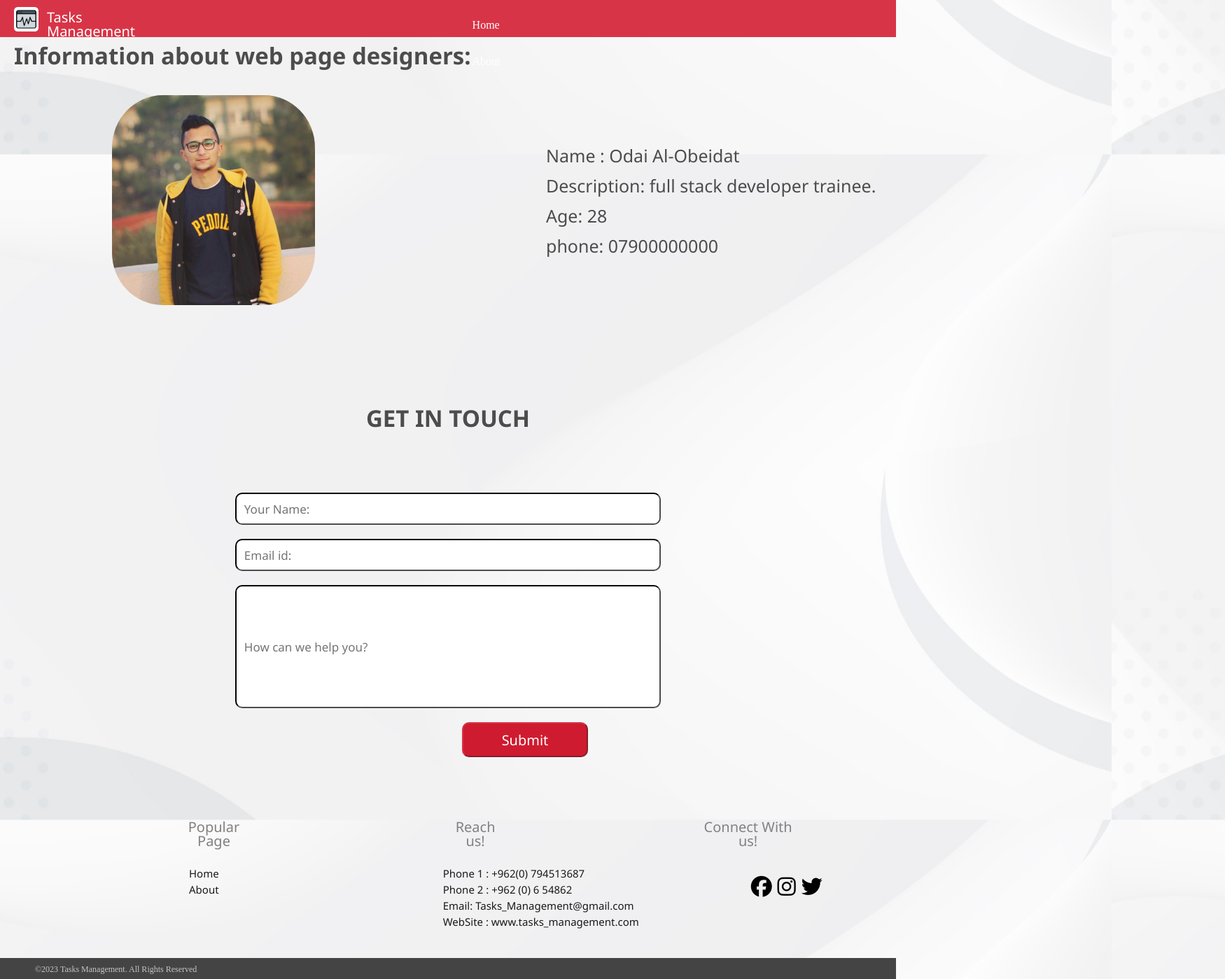
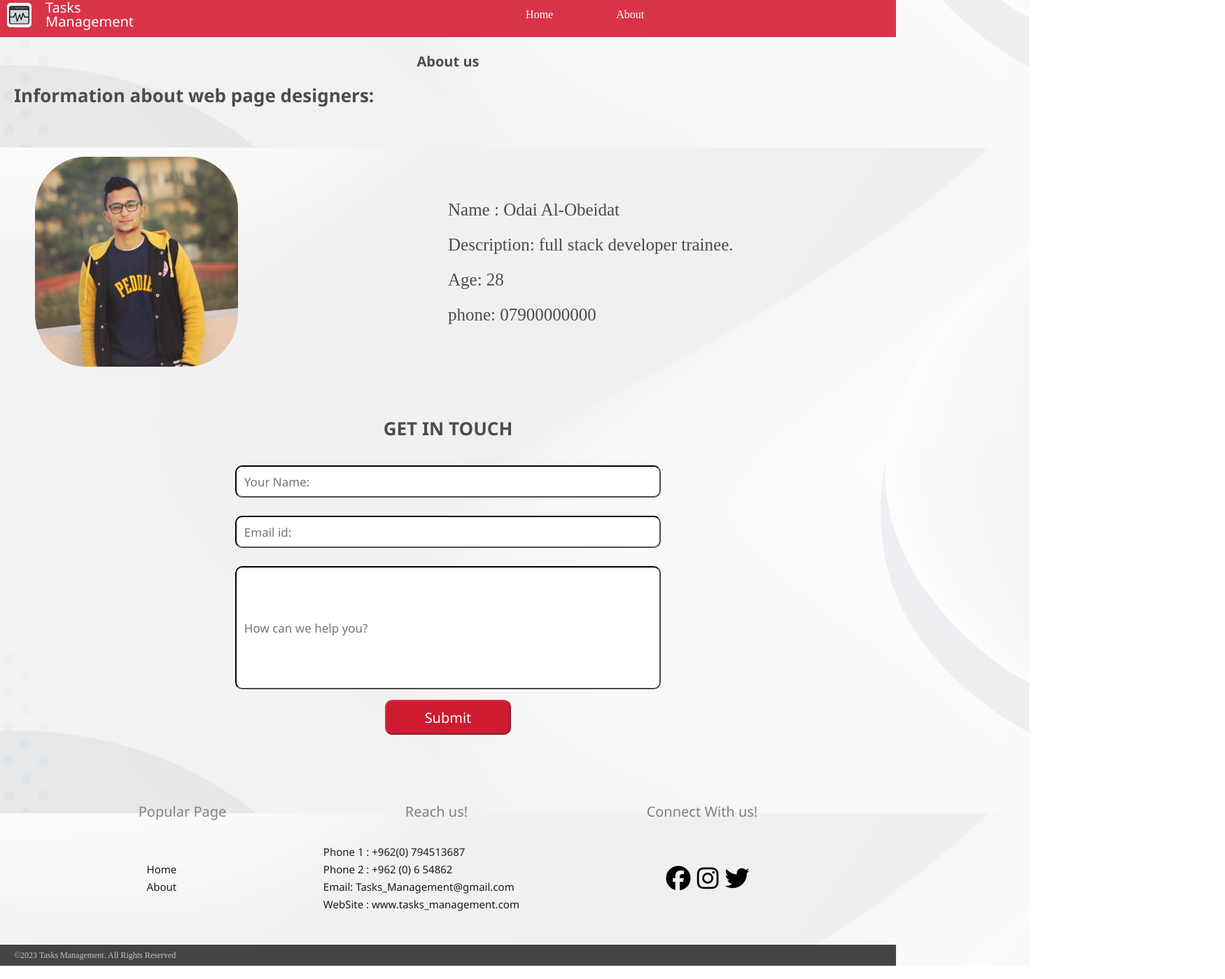
Before and after one commit to Ody950/todo-project, a plain HTML site: page about.html in a window 1280 px wide. Shown: the part 7-1406 px from the top of the page at 70% size, 1750 px wide, since content can reach past the window. Drawn offline with Linux system fonts and the light colour scheme.

Commit message:
ToDo List

```diff
--- a/CSS/About.css
+++ b/CSS/About.css
@@ -10,33 +10,44 @@ body {
   header {
     background-color: #d83447;
     height: 60px;
-    position: fixed;
-    width: 100%;
-    top: 0;
+    justify-content: flex-start;
+
+
   }
 
-  .fu {
+   .header1 {
     display: flex;
     flex-direction:row;
-    margin: 17px 0px 0px 20px;
+
   }
 
-
-   img {
+  img {
     width: 35px;
     height: 35px;
     border-radius: 15%;
-    margin: 0px 0px 0px 0px;
-    float: left;
+
+  }
+   .img1 {
+
+   display: flex;
+   flex-direction: row;
+   flex-wrap: wrap;
+   justify-content: space-around;
+   align-items: center;
+   padding: 0px 10px;
   }
 
   h1 {
     font-family: 'Segoe UI', Tahoma, Geneva, Verdana, sans-serif;
     font-size: 20px;
     font-weight: 500;
-    text-align: left;
-    margin: 5px 0px 0px 12px;
     color: #ffffff;
+    display: flex;
+    flex-direction: row;
+    flex-wrap: wrap;
+    justify-content: space-around;
+    align-items: center;
+    padding: 0px 10px;
 
 
   }
@@ -44,24 +55,34 @@ body {
 
   .d6 {
     list-style-type: none;
-    margin: 0;
-    padding: 0;
     overflow: hidden;
     background-color: #33;
-    margin: 0px 0px 0px 250px;
+   display: flex;
+   flex-direction: row;
+   align-items: center;
+   padding: 20px 550px;
+   gap: 90px
   }
 
-  .d5 {
-    float: left;
-  }
 
   .d5 a {
     display: block;
     color: white;
     text-align: center;
-    padding: 14px 16px;
     text-decoration: none;
   }
+
+
+
+
+
+
+
+
+
+
+
+
 
 main section h3 {
   font-family: 'Segoe UI', Tahoma, Geneva, Verdana, sans-serif;
@@ -73,19 +94,14 @@ main section h3 {
 
 }
 
-.ody {
-  display: flex;
-  flex-direction:row;
-  font-family: 'Segoe UI', Tahoma, Geneva, Verdana, sans-serif;
-}
 
 main section h4 {
   font-family: 'Segoe UI', Tahoma, Geneva, Verdana, sans-serif;
-  font-size: 33px;
+  font-size: 26px;
   font-weight: 700;
-  padding: 25px 20px 20px 20px;
   color: rgb(76, 76, 76);
   font-family: 'Segoe UI', Tahoma, Geneva, Verdana, sans-serif;
+  padding: 25px 20px;
 
 }
 
@@ -93,108 +109,158 @@ main section img {
   width: 290px;
   height: 300px;
   border-radius: 25%;
-  margin: 20px 20px 20px 160px;
+
 }
 
-
-.lio {
-  margin: 80px 0px 0px 0px;
-
-}
 
 main section ul li {
   font-size: 25px;
   font-weight: 500;
-  margin: 10px 5px 5px 150px;
   color: rgb(76, 76, 76);
   width: 100%;
 }
 
-.bk {
-  text-align: center;
-  margin: 100px 0px 0px 0px;
+.ulN {
+  display: flex;
+  flex-direction: column;
+  gap: 25px;
+
 }
 
-form {
-  text-align: center;
-  margin: 50px 0px 0px 0px;
+.odai1 {
+  display: flex;
+  flex-direction: row;
+  justify-content: start;
+  align-items: center;
+  padding: 50px;
+  gap: 300px;
+}
+
+.formF1 {
+  display: flex;
+  flex-direction: column;
+  gap: 5px;
+}
 
 
-}
+
 form input {
   width: 600px;
   height: 40px;
   font-size: 17px;
   font-weight: 500;
-  margin: 20px 0px 0px 0px;
   border-color: rgb(76, 76, 76);
   border-radius: 10px;
   font-family: 'Segoe UI', Tahoma, Geneva, Verdana, sans-serif;
 }
+
 .kol {
   height: 170px;
 }
+
+
+
+.final1 {
+  display: flex;
+  flex-direction: column;
+  justify-content: center;
+  align-items: center;
+  gap: 15px;
+}
+
+
 main button {
 
   width: 180px;
   height: 50px;
   font-size: 20px;
   font-weight: 500;
-  margin: 20px 0px 0px 660px;
   border-color:  #d83447;
   border-radius: 10px;
   color: rgb(255, 255, 255);
   background-color: #cf1b30;
   font-family: 'Segoe UI', Tahoma, Geneva, Verdana, sans-serif;
+
 }
 
 
-.pp {
-  text-align: center;
+
+
+
+
+
+
+
+
+
+
+
+
+
+
+
+
+
+
+.footer1 {
+  font-family: 'Segoe UI', Tahoma, Geneva, Verdana, sans-serif;
   font-size: 20px;
   font-weight: 500;
   display: flex;
-  flex-direction:row;
-  font-family: 'Segoe UI', Tahoma, Geneva, Verdana, sans-serif;
-  margin:90px 0px 20px 110px;
+  justify-content: space-around;
+  padding: 40px 70px;
+  padding-top: 100px;
 }
 
-h4 {
-  padding: 0px 135px;
+  h4 {
   color: rgb(129, 129, 129);
+
 }
 
-.pppp {
+.footer2 {
   font-size: 15px;
   font-weight: 500;
+  font-family: 'Segoe UI', Tahoma, Geneva, Verdana, sans-serif;
   display: flex;
-  flex-direction:row;
-  font-family: 'Segoe UI', Tahoma, Geneva, Verdana, sans-serif;
-  margin:5px 0px 20px 110px;
+  flex-direction: row;
+  justify-content: space-evenly;
+  align-items: center;
+  padding-bottom: 50px;
+
 
 }
 
 section ul li {
 
-  padding: 4px 160px;
   color: rgb(26, 26, 26);
-}
-.uy {
-  padding: 15px 0px;
-  font-size: 30px;
+
 
 }
+.footer3 {
+  font-size: 35px;
+  font-weight: 500;
+  font-family: 'Segoe UI', Tahoma, Geneva, Verdana, sans-serif;
+}
 
-.ooo {
+.ul1 {
+  display: flex;
+  flex-direction: column;
+  gap: 10px;
+}
+.ul2 {
+  display: flex;
+  flex-direction: column;
+  gap: 10px;
+}
+
+
+.footer4 {
   height: 30px;
   background-color: #444;
   color: rgb(196, 196, 196);
   font-size: 12px;
   font-weight: 500;
-  margin:20px 0px 0px 0px;
+  display: flex;
+  align-items: center;
+  padding-left: 20px;
 }
-
-.oo {
-
-  margin:10px 0px 20px 50px;
-}
--- a/CSS/index.css
+++ b/CSS/index.css
@@ -8,33 +8,44 @@ body {
   header {
     background-color: #d83447;
     height: 60px;
-    position: fixed;
-    width: 100%;
-    top: 0;
+    justify-content: flex-start;
+
+
   }
 
-  .fu {
+   .header1 {
     display: flex;
     flex-direction:row;
-    margin: 17px 0px 0px 20px;
+
   }
 
-
-   img {
+  img {
     width: 35px;
     height: 35px;
     border-radius: 15%;
-    margin: 0px 0px 0px 0px;
-    float: left;
+
+  }
+   .img1 {
+
+   display: flex;
+   flex-direction: row;
+   flex-wrap: wrap;
+   justify-content: space-around;
+   align-items: center;
+   padding: 0px 10px;
   }
 
   h1 {
     font-family: 'Segoe UI', Tahoma, Geneva, Verdana, sans-serif;
     font-size: 20px;
     font-weight: 500;
-    text-align: left;
-    margin: 5px 0px 0px 12px;
     color: #ffffff;
+    display: flex;
+    flex-direction: row;
+    flex-wrap: wrap;
+    justify-content: space-around;
+    align-items: center;
+    padding: 0px 10px;
 
 
   }
@@ -42,43 +53,49 @@ body {
 
   .d6 {
     list-style-type: none;
-    margin: 0;
-    padding: 0;
     overflow: hidden;
     background-color: #33;
-    margin: 0px 0px 0px 250px;
+   display: flex;
+   flex-direction: row;
+   align-items: center;
+   padding: 20px 550px;
+   gap: 90px
   }
 
-  .d5 {
-    float: left;
-  }
 
   .d5 a {
     display: block;
     color: white;
     text-align: center;
-    padding: 14px 16px;
     text-decoration: none;
   }
 
 
 
+  .h22 {
 
-
-  .h22 {
-    margin: 70px 5px 5px 0px;
     font-family: 'Segoe UI', Tahoma, Geneva, Verdana, sans-serif;
     font-size: 31px;
     font-weight: 700;
-    text-align: center;
-    padding-top: 25px;
     color: rgb(76, 76, 76);
+    display: flex;
+   justify-content: center;
+   padding: 25px;
 
+
+  }
+
+
+
+  .table1 {
+   display: flex;
+   justify-content: center;
+   padding: 20px;
   }
 
   table {
     text-align: center;
-    margin: 70px 5px 50px 390px;
+
 }
 td, th {
   border: 1px solid black;
@@ -86,7 +103,7 @@ td, th {
 
 
 .clas1 {
-  padding: 0px 0px;
+
   width: 650px;
   height: 50px;
   background-color: #444;
@@ -97,7 +114,7 @@ td, th {
 }
 
 .clas2 {
-  padding: 0px 0px;
+
   width: 150px;
   height: 50px;
   background-color: #444;
@@ -106,6 +123,7 @@ td, th {
   color: #ffffff;
 
 }
+
 
 .tablee {
   width: 150px;
@@ -123,52 +141,67 @@ td, th {
 }
 
 
-  .pp {
-  text-align: center;
+
+
+  .footer1 {
+  font-family: 'Segoe UI', Tahoma, Geneva, Verdana, sans-serif;
   font-size: 20px;
   font-weight: 500;
   display: flex;
-  flex-direction:row;
-  font-family: 'Segoe UI', Tahoma, Geneva, Verdana, sans-serif;
-  margin:90px 0px 20px 110px;
+  justify-content: space-around;
+  padding: 40px 70px;
+  padding-top: 100px;
 }
 
   h4 {
-  padding: 0px 135px;
   color: rgb(129, 129, 129);
+
 }
 
-.pppp {
+.footer2 {
   font-size: 15px;
   font-weight: 500;
+  font-family: 'Segoe UI', Tahoma, Geneva, Verdana, sans-serif;
   display: flex;
-  flex-direction:row;
-  font-family: 'Segoe UI', Tahoma, Geneva, Verdana, sans-serif;
-  margin:5px 0px 20px 110px;
+  flex-direction: row;
+  justify-content: space-evenly;
+  align-items: center;
+  padding-bottom: 50px;
+
 
 }
 
 section ul li {
 
-  padding: 4px 160px;
   color: rgb(26, 26, 26);
-}
-.uy {
-  padding: 15px 0px;
-  font-size: 30px;
+
 
 }
+.footer3 {
+  font-size: 35px;
+  font-weight: 500;
+  font-family: 'Segoe UI', Tahoma, Geneva, Verdana, sans-serif;
+}
 
-.ooo {
+.ul1 {
+  display: flex;
+  flex-direction: column;
+  gap: 10px;
+}
+.ul2 {
+  display: flex;
+  flex-direction: column;
+  gap: 10px;
+}
+
+
+.footer4 {
   height: 30px;
   background-color: #444;
   color: rgb(196, 196, 196);
   font-size: 12px;
   font-weight: 500;
-  margin:20px 0px 0px 0px;
+  display: flex;
+  align-items: center;
+  padding-left: 20px;
 }
-
-.oo {
-
-  margin:10px 0px 20px 50px;
-}
--- a/about.html
+++ b/about.html
@@ -13,46 +13,49 @@
 
   <header>
 
-    <section class="fu">
-      <section>
+    <section class="header1">
+      <section class="img1">
         <img src="img/logo1.png">
 
       </section>
 
      <h1 >Tasks Management</h1>
 
+
     <nav>
       <ul class="d6">
         <li class="d5"><a href="index.html">Home</a></li>
         <li class="d5"><a href="about.html">About</a></li>
-        <!--li><a href="#">Service</a></li>
-        <li><a href="#">Contact us</a></li-->
+        <!--li class="d5"><a href="#">Service</a></li>
+        <li class="d5"><a href="#">Contact us</a></li>-->
       </ul>
     </nav>
     </section>
   </header>
+
+
+
+
    <main>
     <section>
      <h3>About us</h3>
      <h4>Information about web page designers: </h4>
     </section>
-  <section class="ody">
+
+    <section class="odai1">
      <img src="img/odai2.jpg">
-
-  <section class="lio">
-  <ul>
+      <ul class="ulN">
        <li>Name : Odai Al-Obeidat</li>
        <li >Description: full stack developer trainee. </li>
        <li >Age: 28 </li>
        <li >phone: 07900000000</li>
       </ul>
      </section>
-   </section>
 
-   <section>
-  <h4 class="bk">GET IN TOUCH</h4>
+     <section class="final1">
+      <h4>GET IN TOUCH</h4>
 
-  <form>
+     <form class="formF1">
       <input type="text" id="fname" placeholder="  Your Name:" value=""><br>
       <input type="text" id="lname" placeholder="  Email id:" value=""><br>
       <input class="kol" type="text" id="lname" placeholder="  How can we help you?" value="">
@@ -62,36 +65,42 @@
 
 </main>
 
+
+
+
+
+
+
 </footer>
-<section class="pp">
+<section class="footer1">
 <h4>Popular Page</h4>
 <h4>Reach us!</h4>
 <h4>Connect With us!</h4>
 </section>
 
-<section class="pppp">
-<ul>
+<section class="footer2">
+<ul class="ul1">
   <li>Home</li>
   <li>About</li>
 </ul>
 
 
-<ul>
+<ul class="ul2">
   <li>Phone 1 : +962(0) 794513687</li>
   <li>Phone 2 : +962 (0) 6 54862</li>
   <li>Email: Tasks_Management@gmail.com</li>
   <li>WebSite : www.tasks_management.com</li>
 </ul>
 
-  <section class="uy" >
+  <section class="footer3" >
   <i class="fa-brands fa-facebook"></i>
   <i class="fa-brands fa-instagram"></i>
   <i class="fa-brands fa-twitter"></i>
   </section>
 </section>
 
-<section class="ooo">
-<section class="oo" id="copy-rights">
+<section class="footerend" >
+<section class="footer4" id="copy-rights">
     <p> ©2023 Tasks Management. All Rights Reserved</p>
 </section>
 </section>
--- a/index.html
+++ b/index.html
@@ -10,11 +10,11 @@
   <link rel="stylesheet" href="./CSS/index.css">
 </head>
 <body>
-
+  <script src="./JS/app.js"></script>
   <header>
 
-    <section class="fu">
-      <section>
+    <section class="header1">
+      <section class="img1">
         <img src="img/logo1.png">
 
       </section>
@@ -38,7 +38,7 @@
   <h2 class="h22">Tasks List 2023</h2>
 </section>
 
-<section >
+<section class="table1">
   <table >
     <tr>
       <th class="clas1">Tasks</th>
@@ -120,35 +120,35 @@
 
 
 </footer>
-<section class="pp">
+<section class="footer1">
 <h4>Popular Page</h4>
 <h4>Reach us!</h4>
 <h4>Connect With us!</h4>
 </section>
 
-<section class="pppp">
-<ul>
+<section class="footer2">
+<ul class="ul1">
   <li>Home</li>
   <li>About</li>
 </ul>
 
 
-<ul>
+<ul class="ul2">
   <li>Phone 1 : +962(0) 794513687</li>
   <li>Phone 2 : +962 (0) 6 54862</li>
   <li>Email: Tasks_Management@gmail.com</li>
   <li>WebSite : www.tasks_management.com</li>
 </ul>
 
-  <section class="uy" >
+  <section class="footer3" >
   <i class="fa-brands fa-facebook"></i>
   <i class="fa-brands fa-instagram"></i>
   <i class="fa-brands fa-twitter"></i>
   </section>
 </section>
 
-<section class="ooo">
-<section class="oo" id="copy-rights">
+<section class="footerend" >
+<section class="footer4" id="copy-rights">
     <p> ©2023 Tasks Management. All Rights Reserved</p>
 </section>
 </section>
```
Also changed, not shown: JS/app.js (added, +34 -0 lines). Lines whose indentation alone changed are shown as unchanged.
